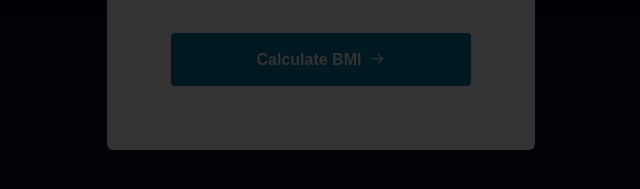
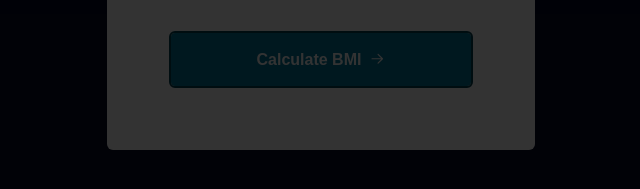
Before and after one commit to emidiovaleretto/rocketseat-bmi-calculator, a plain HTML site: page index.html in a window 1280 px wide. Both pictures are taken after typing "5", "5" into the empty fields and a click on the button "Calculate BMI". Shown: the part 495-684 px from the top of the page, 319-959 px from the left. Drawn offline with Linux system fonts and the light colour scheme.

Commit message:
add: add an outline for the button

```diff
--- a/assets/css/style.css
+++ b/assets/css/style.css
@@ -173,6 +173,10 @@ button {
   transition: background-color 0.2s ease-in-out;
 }
 
+button:focus {
+  outline: 2px solid #003f52;
+}
+
 button:hover {
   background-color: #025e7c;
   cursor: pointer;
```
